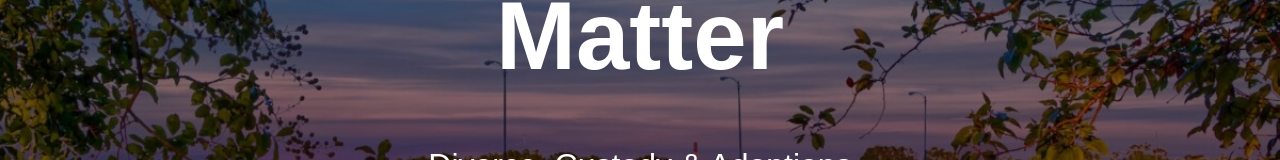
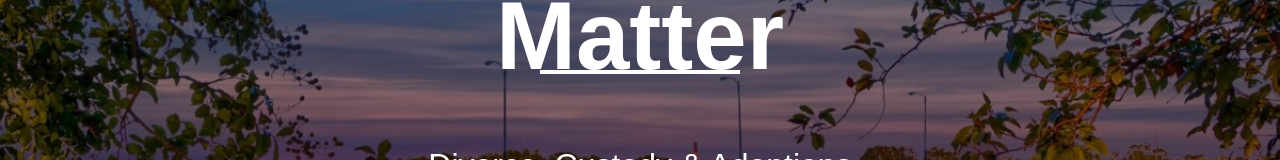
Before and after one commit to lvlivingston/david-livingston, a React (Create React App) app: page / in a window 1280 px wide. Shown: the part 328-488 px from the top of the page. Built offline with nearby package versions, Linux system fonts and the light colour scheme; a web font is replaced by a local one.

Commit message:
npm run built

```diff
--- a/src/HomePage/HomePage.jsx
+++ b/src/HomePage/HomePage.jsx
@@ -26,7 +26,7 @@ export default function HomePage({ setUser }) {
         <div className='headline'>
             Results Matter
         </div>
-        {/* <hr className="separator" /> */}
+        <hr className="separator" />
         <div className="headline-block">
             <ul>
                 <li>Divorce, Custody & Adoptions</li>
```
